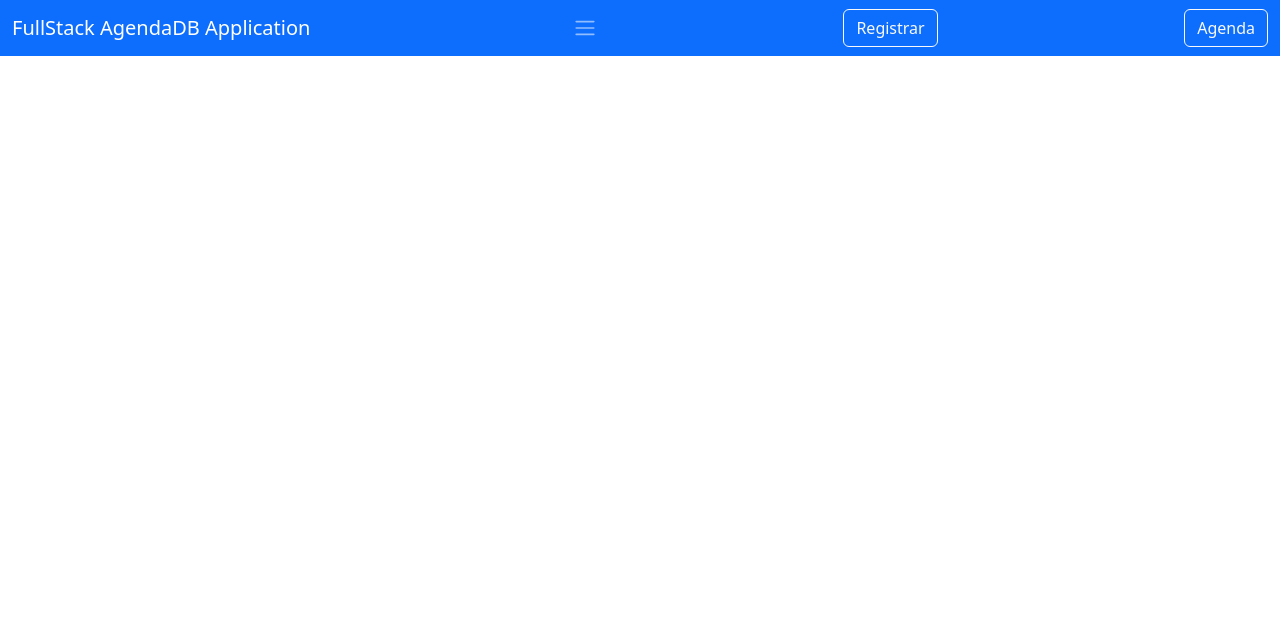
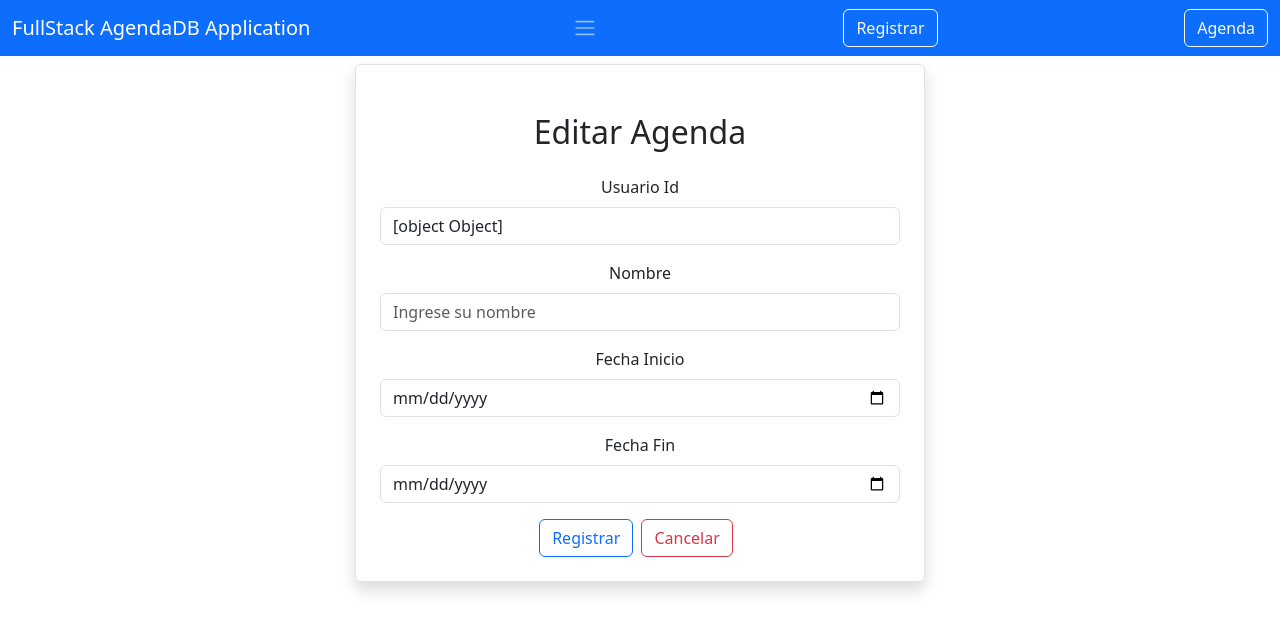
Before and after one commit to JulianChavarr/sistemas-distribuidos-2025-a, a React (Create React App) app: page /EditAgenda/1 in a window 1280 px wide. Shown: the top 632 px of the page. Built offline with nearby package versions, Linux system fonts and the light colour scheme; no server answers.

Commit message:
🗓️  Implementación de la funcionalidad de Agenda en el frontend

```diff
--- /dev/null
+++ b/src/Agenda/AddAgenda.js
@@ -0,0 +1,75 @@
+import axios from 'axios';
+import React, { useState } from 'react'
+import { Link, useNavigate } from 'react-router-dom';
+
+export default function AddAgenda() {
+
+    let navigate = useNavigate();
+
+    const [agendas, setAgendas] = useState({
+        status: true,
+        codeAuth: true,
+        usuarioId: {
+            id: ""
+        },
+        name: "",
+        fechaInicio: "",
+        fechaFin: ""
+    });
+
+    const { usuarioId, name, fechaInicio, fechaFin } = agendas;
+
+    const onInputChange = (e) => {
+        setAgendas({ ...agendas, [e.target.name]: e.target.value });
+    }
+
+    const onSubmit = async (e) => {
+        e.preventDefault();
+        await axios.post("http://localhost:8080/api/agenda", agendas)
+        navigate("/");
+    }
+
+    return <div className='container'>
+        <div className='row'>
+            <div className='col-md-6 offset-md-3 border rounded p-4 mt-2 shadow'>
+                <h2 className='text-center m-4'>Registrar Agenda</h2>
+
+                <form onSubmit={(e) => onSubmit(e)}>
+                    <div className='mb-3'>
+                        <label htmlFor='UsuarioId' className='form-label'>
+                            Usuario Id
+                        </label>
+                        <input type='text' className='form-control' placeholder='Ingrese su id de usuario' name='usuarioId' value={usuarioId} onChange={(e) => onInputChange(e)} />
+                    </div>
+                    <div className='mb-3'>
+                        <label htmlFor='Name' className='form-label'>
+                            Nombre
+                        </label>
+                        <input type='text' className='form-control' placeholder='Ingrese su nombre' name='name' value={name} onChange={(e) => onInputChange(e)} />
+                    </div>
+                    <div className='mb-3'>
+                        <label htmlFor='FechaInicio' className='form-label'>
+                            Fecha Inicio
+                        </label>
+                        <input type='date' className='form-control' placeholder='Ingrese la fecha de inicio' name='fechaInicio' value={fechaInicio} onChange={(e) => onInputChange(e)} />
+                    </div>
+                    <div className='mb-3'>
+                        <label htmlFor='FechaFin' className='form-label'>
+                            Fecha Fin
+                        </label>
+                        <input type='date' className='form-control' placeholder='Ingrese la fecha de fin' name='fechaFin' value={fechaFin} onChange={(e) => onInputChange(e)} />
+                    </div>
+
+                    <button type='submit' className='btn btn-outline-primary'>
+                        Registrar
+                    </button>
+                    <Link className='btn btn-outline-danger mx-2' to="/">
+                        Cancelar
+                    </Link>
+                </form>
+            </div>
+        </div>
+    </div >
+
+
+}
--- /dev/null
+++ b/src/Agenda/EditAgenda.js
@@ -0,0 +1,96 @@
+import axios from 'axios';
+import React, { useEffect, useState } from 'react'
+import { Link, useNavigate, useParams } from 'react-router-dom';
+
+export default function EditAgenda() {
+
+    let navigate = useNavigate();
+
+    const { id } = useParams();
+
+    const [agendas, setAgendas] = useState({
+        status: true,
+        codeAuth: true,
+        usuarioId: {
+            id: ""
+        },
+        name: "",
+        fechaInicio: "",
+        fechaFin: ""
+    });
+
+    const { usuarioId, name, fechaInicio, fechaFin } = agendas;
+
+    const onInputChange = (e) => {
+        setAgendas({ ...agendas, [e.target.name]: e.target.value });
+    }
+
+    useEffect(() => {
+
+        loadAgenda();
+
+    }, []);
+
+    const onSubmit = async (e) => {
+        e.preventDefault();
+        console.log("Datos enviados:", agendas); // Verifica los datos
+        try {
+            await axios.put(`http://localhost:8080/api/agenda/${id}`, agendas);
+            navigate("/");
+        } catch (error) {
+            console.error("Error al actualizar la agenda:", error);
+        }
+    }
+
+    const loadAgenda = async () => {
+        console.log("ID enviado:", id); // Verifica el ID
+        try {
+            const result = await axios.get(`http://localhost:8080/api/agenda/${id}`);
+            setAgendas(result.data.data); // Asegúrate de que el servidor devuelva los datos correctamente
+        } catch (error) {
+            console.error("Error al cargar el agenda:", error);
+        }
+    }
+
+    return <div className='container'>
+        <div className='row'>
+            <div className='col-md-6 offset-md-3 border rounded p-4 mt-2 shadow'>
+                <h2 className='text-center m-4'>Editar Agenda</h2>
+
+                <form onSubmit={(e) => onSubmit(e)}>
+                    <div className='mb-3'>
+                        <label htmlFor='UsuarioId' className='form-label'>
+                            Usuario Id
+                        </label>
+                        <input type='text' className='form-control' placeholder='Ingrese su id de usuario' name='usuarioId' value={usuarioId} onChange={(e) => onInputChange(e)} />
+                    </div>
+                    <div className='mb-3'>
+                        <label htmlFor='Name' className='form-label'>
+                            Nombre
+                        </label>
+                        <input type='text' className='form-control' placeholder='Ingrese su nombre' name='name' value={name} onChange={(e) => onInputChange(e)} />
+                    </div>
+                    <div className='mb-3'>
+                        <label htmlFor='FechaInicio' className='form-label'>
+                            Fecha Inicio
+                        </label>
+                        <input type='date' className='form-control' placeholder='Ingrese la fecha de inicio' name='fechaInicio' value={fechaInicio} onChange={(e) => onInputChange(e)} />
+                    </div>
+                    <div className='mb-3'>
+                        <label htmlFor='FechaFin' className='form-label'>
+                            Fecha Fin
+                        </label>
+                        <input type='date' className='form-control' placeholder='Ingrese la fecha de fin' name='fechaFin' value={fechaFin} onChange={(e) => onInputChange(e)} />
+                    </div>
+
+                    <button type='submit' className='btn btn-outline-primary'>
+                        Registrar
+                    </button>
+                    <Link className='btn btn-outline-danger mx-2' to="/">
+                        Cancelar
+                    </Link>
+                </form>
+            </div>
+        </div>
+    </div>
+}
--- a/src/App.js
+++ b/src/App.js
@@ -6,6 +6,8 @@
 import AddUsuario from './Usuario/AddUsuario';
 import EditUsuario from './Usuario/EditUsuario';
 import ViewUsuario from './Usuario/ViewUsuario';
+import AddAgenda from './Agenda/AddAgenda.js';
+import EditAgenda from './Agenda/EditAgenda.js';
 
 function App() {
   return <div className="App">
@@ -13,6 +15,8 @@
       <Navbar />
       <Routes>
         <Route exact path="/" element={<Home />} />
+        <Route exact path="/AddAgenda" element={<AddAgenda />} />
+        <Route exact path="/EditAgenda/:id" element={<EditAgenda />} />
         <Route exact path="/AddUsuario" element={<AddUsuario />} />
         <Route exact path="/EditUsuario/:id" element={<EditUsuario />} />
         <Route exact path="/ViewUsuario/:id" element={<ViewUsuario />} />
--- a/src/pages/Home.js
+++ b/src/pages/Home.js
@@ -76,5 +76,8 @@
                 </table>
             </div>
         </div>
+
+
+
     );
 }
```
Also changed, not shown: 2 other files (tests, documents, lock files or other folders).
